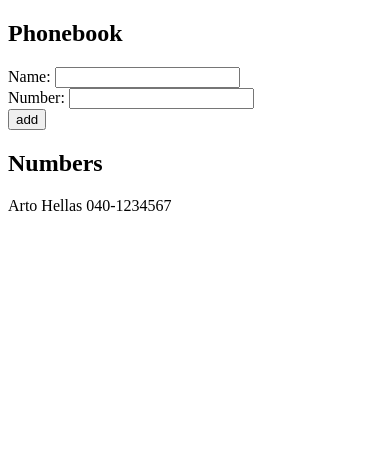
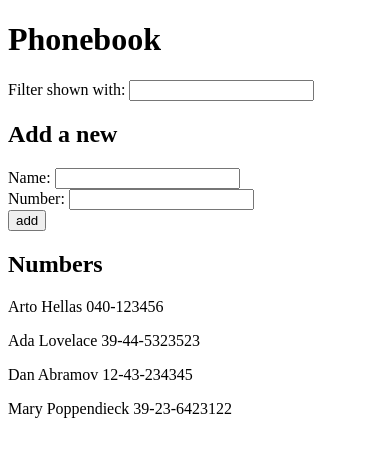
Before and after one commit to edwinalbanez/part2, a React (Vite) app in the folder phonebook/: page / in a window 390 px wide. Shown: the top 456 px of the page. Built offline with nearby package versions, Linux system fonts and the light colour scheme.

Commit message:
2.9: phonebook, step 4

```diff
--- a/phonebook/src/App.jsx
+++ b/phonebook/src/App.jsx
@@ -1,9 +1,19 @@
 import { useState } from "react";
 
 const App = () => {
-  const [persons, setPersons] = useState([{ name: "Arto Hellas", number: "040-1234567" }]);
+  const [persons, setPersons] = useState([
+    { name: "Arto Hellas", number: "040-123456", id: 1 },
+    { name: "Ada Lovelace", number: "39-44-5323523", id: 2 },
+    { name: "Dan Abramov", number: "12-43-234345", id: 3 },
+    { name: "Mary Poppendieck", number: "39-23-6423122", id: 4 },
+  ]);
   const [newName, setNewName] = useState("");
   const [newNumber, setNewNumber] = useState("");
+  const [filter, setFilter] = useState("");
+
+  const personsToShow = filter === ""
+    ? persons
+    : persons.filter(person => person.name.toLowerCase().includes(filter));
 
   const handlerOnSubmit = (event) => {
     event.preventDefault();
@@ -19,12 +29,22 @@
       window.alert(`${newName} is already in your contacts`);
       return;
     }
-    setPersons(persons.concat({name: newName, number: newNumber}));
+
+    setPersons(persons.concat({name: newName, number: newNumber, id: persons.length + 1}));
+    setNewName("");
+    setNewNumber("");
   }
 
   return (
     <div>
-      <h2>Phonebook</h2>
+      <h1>Phonebook</h1>
+
+      <div>
+        Filter shown with: {" "}
+        <input type="text" value={filter} onChange={({target}) => setFilter(target.value.toLowerCase())} />
+      </div>
+
+      <h2>Add a new</h2>
       <form onSubmit={handlerOnSubmit}>
         <div>
           Name: {" "}
@@ -45,18 +65,20 @@
         </div>
       </form>
 
-      <Contacts persons={persons}/>
+      <Contacts persons={personsToShow}/>
     </div>
   );
 };
 
+
 const Contacts = ({persons}) => {
+
   return(
     <>
       <h2>Numbers</h2>
 
       {persons.map(person =>
-        <p key={person.name}>
+        <p key={person.id}>
           {person.name} {person.number}
         </p>
       )}
```
